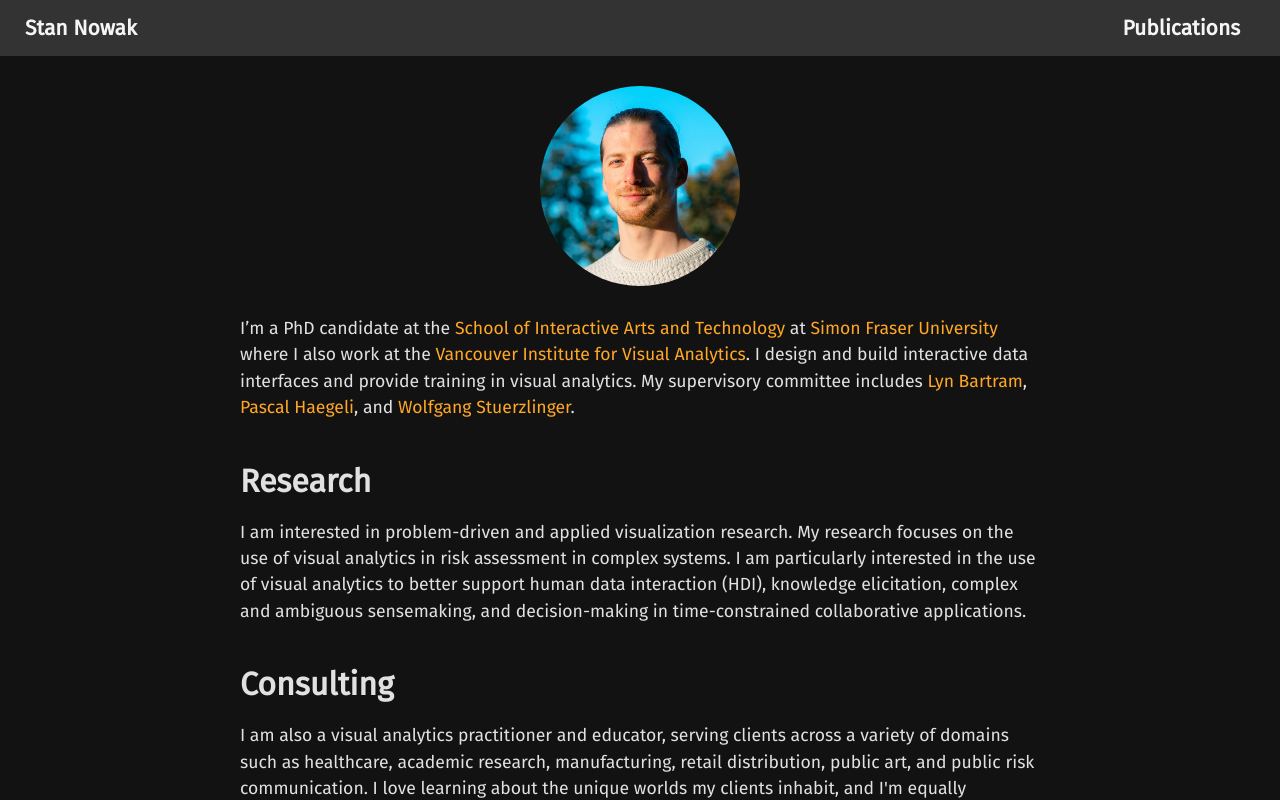
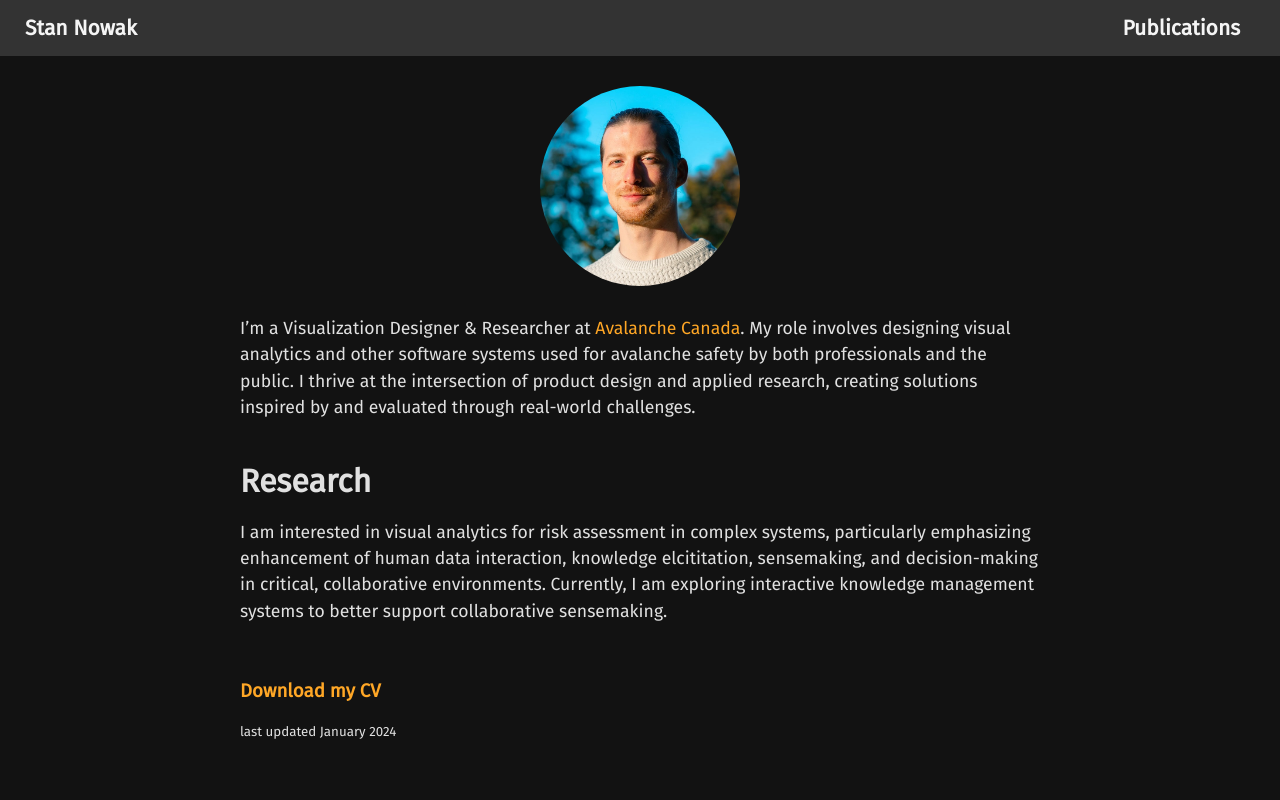
Before and after one commit to StanNowak/stanisnowak.com, a SvelteKit app: page / in a window 1280 px wide. Shown: the top 800 px of the page. Built offline with nearby package versions, Linux system fonts and the light colour scheme.

Commit message:
changed cv and landing page

```diff
--- a/src/routes/+page.svelte
+++ b/src/routes/+page.svelte
@@ -1,7 +1,7 @@
 <!-- src/routes/index.svelte -->
 <script>
     let headshot = "/Portrait.jpeg";
-    const pdfUrl = '/StanNowakCV2023.pdf';
+    const pdfUrl = '/StanNowakCV.pdf';
   </script>
 
   <style>
@@ -56,23 +56,13 @@
       <img src="{headshot}" alt="Your Name" class="headshot" />
     </div>
     <p>
-      I’m a PhD candidate at the
-      <a href="https://www.sfu.ca/siat.html">School of Interactive Arts and Technology</a>
-      at <a href="https://www.sfu.ca/">Simon Fraser University</a> where I also work at the
-      <a href="http://viva.sfu.ca/">Vancouver Institute for Visual Analytics</a>. I design and build interactive data interfaces and provide training in visual analytics. My supervisory committee includes
-      <a href="https://www.sfu.ca/~lyn/">Lyn Bartram</a>,
-      <a href="https://www.avalancheresearch.ca/pascal-haegeli/">Pascal Haegeli</a>, and
-      <a href="https://ws.iat.sfu.ca/">Wolfgang Stuerzlinger</a>.
+      I’m a Visualization Designer & Researcher at
+      <a href="https://avalanche.ca/about/avcan-staff">Avalanche Canada</a>. My role involves designing visual analytics and other software systems used for avalanche safety by both professionals and the public. I thrive at the intersection of product design and applied research, creating solutions inspired by and evaluated through real-world challenges.
     </p>
     <h2>Research</h2>
     <p>
-      I am interested in problem-driven and applied visualization research. My research focuses on the use of visual analytics in risk assessment in complex systems. I am particularly interested in the use of visual analytics to better support human data interaction (HDI), knowledge elicitation, complex and ambiguous sensemaking, and decision-making in time-constrained collaborative applications.
-
-    </p>
-    <h2>Consulting</h2>
-    <p>
-        I am also a visual analytics practitioner and educator, serving clients across a variety of domains such as healthcare, academic research, manufacturing, retail distribution, public art, and public risk communication. I love learning about the unique worlds my clients inhabit, and I'm equally passionate about discovering the ways that interactive visualizations can give them a fresh perspective on the challenges they face.
+      I am interested in visual analytics for risk assessment in complex systems, particularly emphasizing enhancement of human data interaction, knowledge elcititation, sensemaking, and decision-making in critical, collaborative environments. Currently, I am exploring interactive knowledge management systems to better support collaborative sensemaking.
     </p>
     <br>
-    <h3><a href={pdfUrl} >Download my CV</a></h3><small>last updated February 2023</small>
+    <h3><a href={pdfUrl} >Download my CV</a></h3><small>last updated January 2024</small>
   </div>
--- a/src/routes/cv/+page.svelte
+++ b/src/routes/cv/+page.svelte
@@ -2,7 +2,7 @@
     import { onMount, onDestroy } from 'svelte';
 
     let container;
-    const pdfUrl = '/StanNowakCV2023.pdf';
+    const pdfUrl = '/StanNowakCV.pdf';
     let resizeTimeout;
 
     async function renderPdf(pdf, scale) {
```
Also changed, not shown: 2 other files (tests, documents, lock files or other folders).
